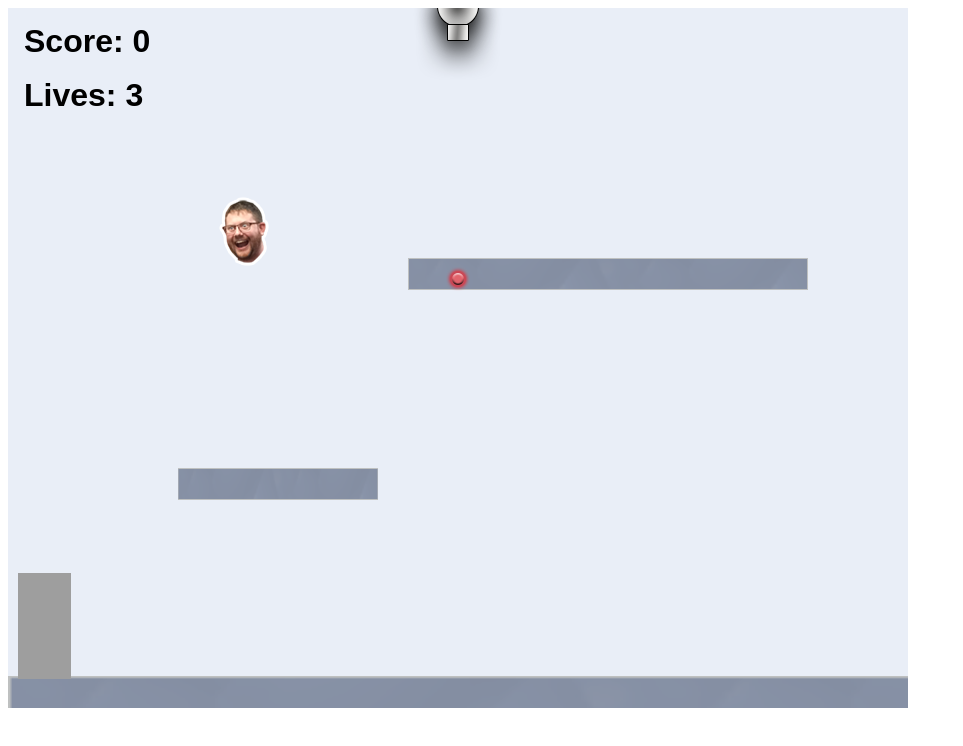
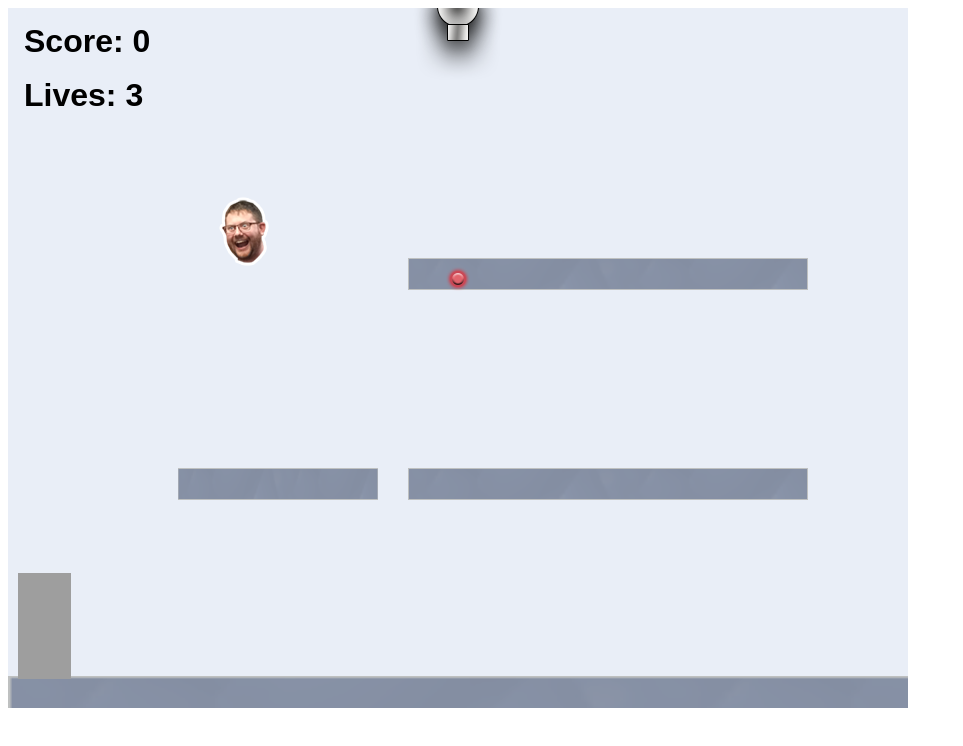
Before and after one commit to Chadreiger/Chadreiger.github.io, a website: page projects/platformer/index.html in a window 1280 px wide. Shown: the whole page, without its empty margins (0-963 px from the left). Drawn offline with Linux system fonts and the light colour scheme; animation ran at ten frames a second.

```diff
--- a/projects/platformer/js/init/platform.js
+++ b/projects/platformer/js/init/platform.js
@@ -39,7 +39,7 @@
         // example:
         createPlatform(400, 250);
         createPlatform(170, 460, 0.5);
-
+        createPlatform(400, 460);
         // ALL YOUR CODE GOES ABOVE HERE ///////////////////////////////////////
         ////////////////////////////////////////////////////////////////////////
     }
```
Also changed, not shown: index.html (+1 -1 lines).
